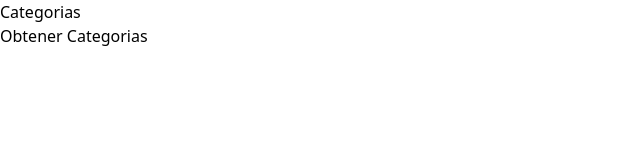
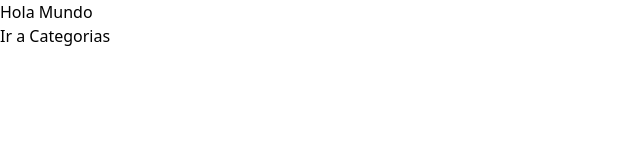
Before and after one commit to leycor/tienda-redux, a React (Create React App) app: page / in a window 1280 px wide. Shown: the top 160 px of the page, without its empty margins (0-640 px from the left). Built offline with nearby package versions, Linux system fonts and the light colour scheme.

Commit message:
Configurado React RouterV6

```diff
--- a/package.json
+++ b/package.json
@@ -10,6 +10,7 @@
     "react": "^17.0.2",
     "react-dom": "^17.0.2",
     "react-redux": "^7.2.6",
+    "react-router-dom": "^6.2.1",
     "react-scripts": "5.0.0",
     "redux": "^4.1.2",
     "redux-devtools": "^3.7.0",
--- a/src/App.js
+++ /dev/null
@@ -1,21 +0,0 @@
-import React from 'react'
-import { Provider } from 'react-redux'
-
-// Components
-import Categories from './components/Categories'
-
-// Store
-import generateStore from './redux/store'
-
-
-const App = () => {
-
-  const store = generateStore()
-  return (
-    <Provider store={store}>
-      <Categories />
-    </Provider>
-  )
-}
-
-export default App
--- /dev/null
+++ b/src/MainRouter.js
@@ -0,0 +1,28 @@
+import React from 'react'
+import { Provider } from 'react-redux'
+import { Routes, Route, Link } from "react-router-dom";
+
+// Components
+import Categories from './components/Categories'
+import Index from './components/Index';
+
+// Store
+import generateStore from './redux/store'
+
+
+const MainRouter = () => {
+
+  const store = generateStore()
+  return (
+    <Provider store={store}>
+
+      <Routes>
+        <Route exact path='/' element={ <Index />} />
+        <Route exact path='/categories' element={ <Categories />} />
+      </Routes>
+
+    </Provider>
+  )
+}
+
+export default MainRouter
--- a/src/components/Categories.jsx
+++ b/src/components/Categories.jsx
@@ -1,4 +1,5 @@
 import React from 'react'
+import { Link } from 'react-router-dom'
 import { useDispatch, useSelector } from 'react-redux'
 
 // Acciones
@@ -14,6 +15,7 @@ const Categories = () => {
         <div>
             <p>Categorias</p>
             <button onClick={ ()=> dispatch( getCategoryAction() ) }>Obtener Categorias</button>
+            <Link to='/'>Ir a Inicio</Link>
         </div>
     )
 }
--- /dev/null
+++ b/src/components/Index.jsx
@@ -0,0 +1,13 @@
+import React from 'react'
+import { Link } from 'react-router-dom'
+
+const Index = () => {
+    return (
+        <div>
+            <p>Hola Mundo</p>
+            <Link to='/categories'>Ir a Categorias</Link>
+        </div>
+    )
+}
+
+export default Index
--- a/src/index.js
+++ b/src/index.js
@@ -1,9 +1,11 @@
 import React from 'react';
 import ReactDOM from 'react-dom';
-import App from './App';
 import './assets/index.css'
+import MainRouter from './MainRouter';
+import { BrowserRouter } from "react-router-dom";
 
-const element = <App />
+
+const element = <MainRouter />
 const root = document.getElementById('root')
 
-ReactDOM.render(element, root);
+ReactDOM.render(<BrowserRouter>{ element }</BrowserRouter>, root);
```
Also changed, not shown: 1 other file (tests, documents, lock files or other folders).
